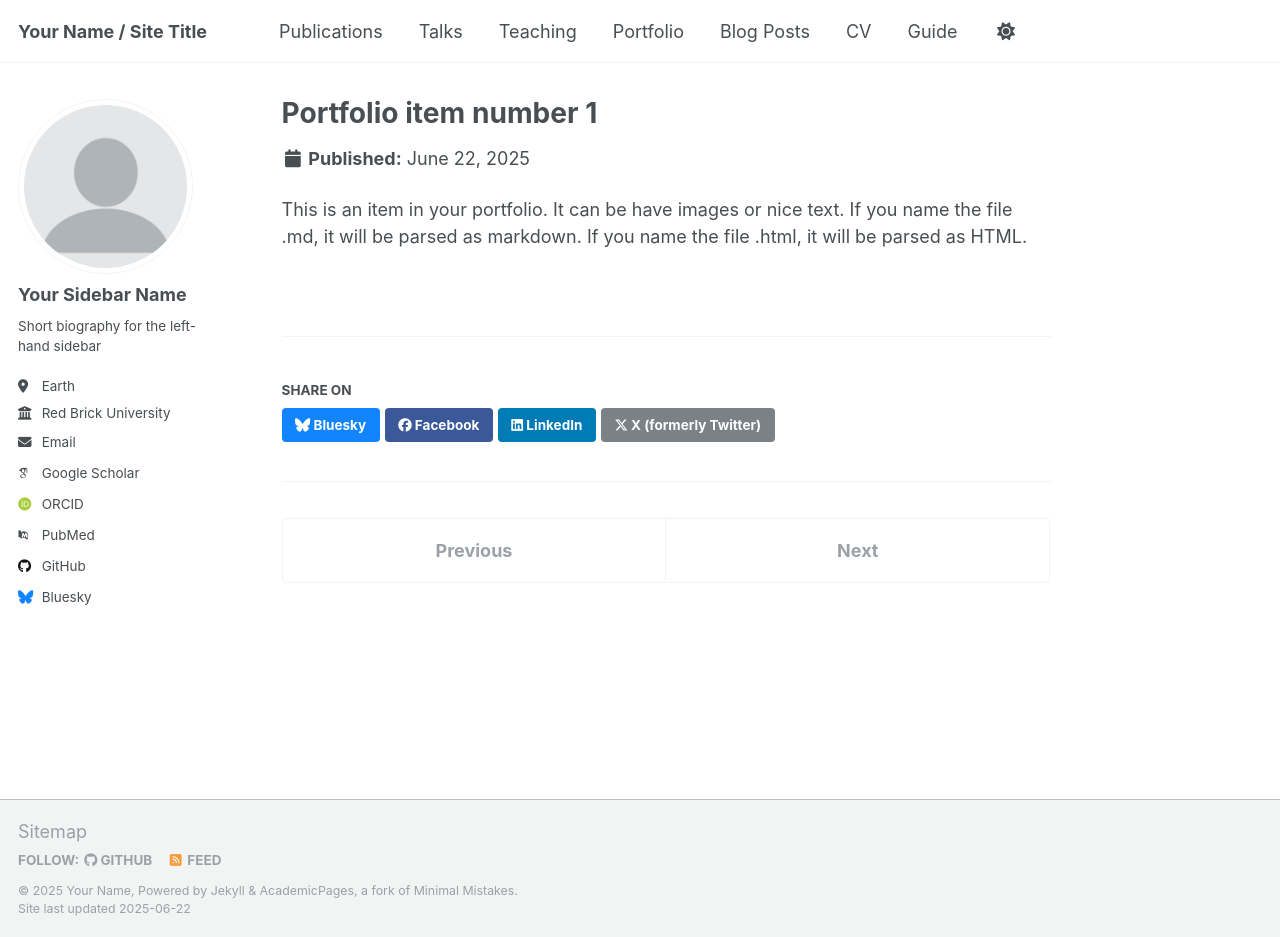
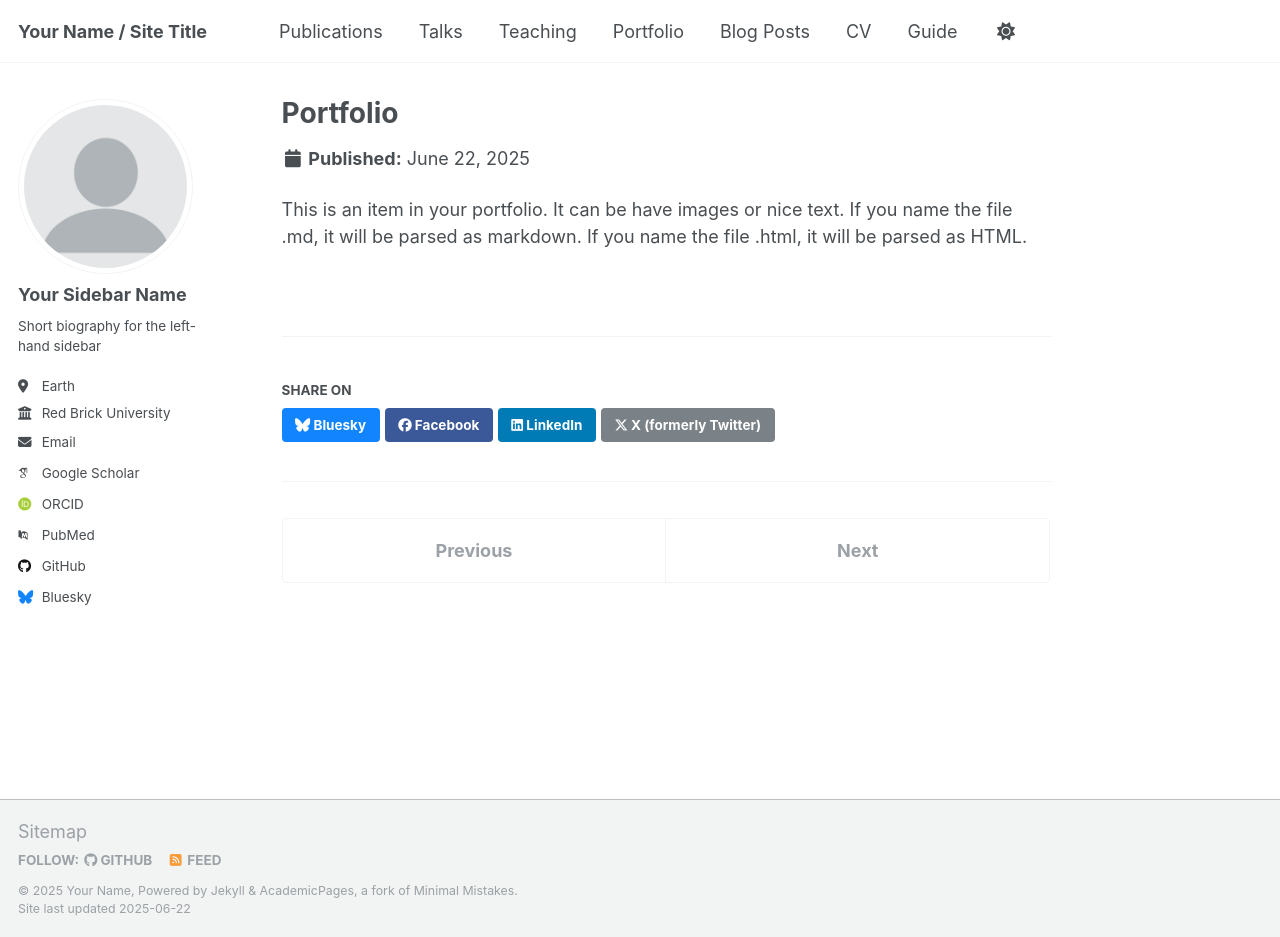
Before and after one commit to Jefferyy-Peng/Jefferyy-Peng.github.io, a Jekyll site: the page built from _portfolio/portfolio-1.md, in a window 1280 px wide and 937 px high. Built offline with Jekyll 4.4.1, drawn with Linux system fonts in a browser that asks for light colours; some web fonts are replaced.

Commit message:
first commit

```diff
--- a/_portfolio/portfolio-1.md
+++ b/_portfolio/portfolio-1.md
@@ -1,5 +1,5 @@
 ---
-title: "Portfolio item number 1"
+title: "Portfolio"
 excerpt: "Short description of portfolio item number 1<br/><img src='/images/500x300.png'>"
 collection: portfolio
 ---
```
